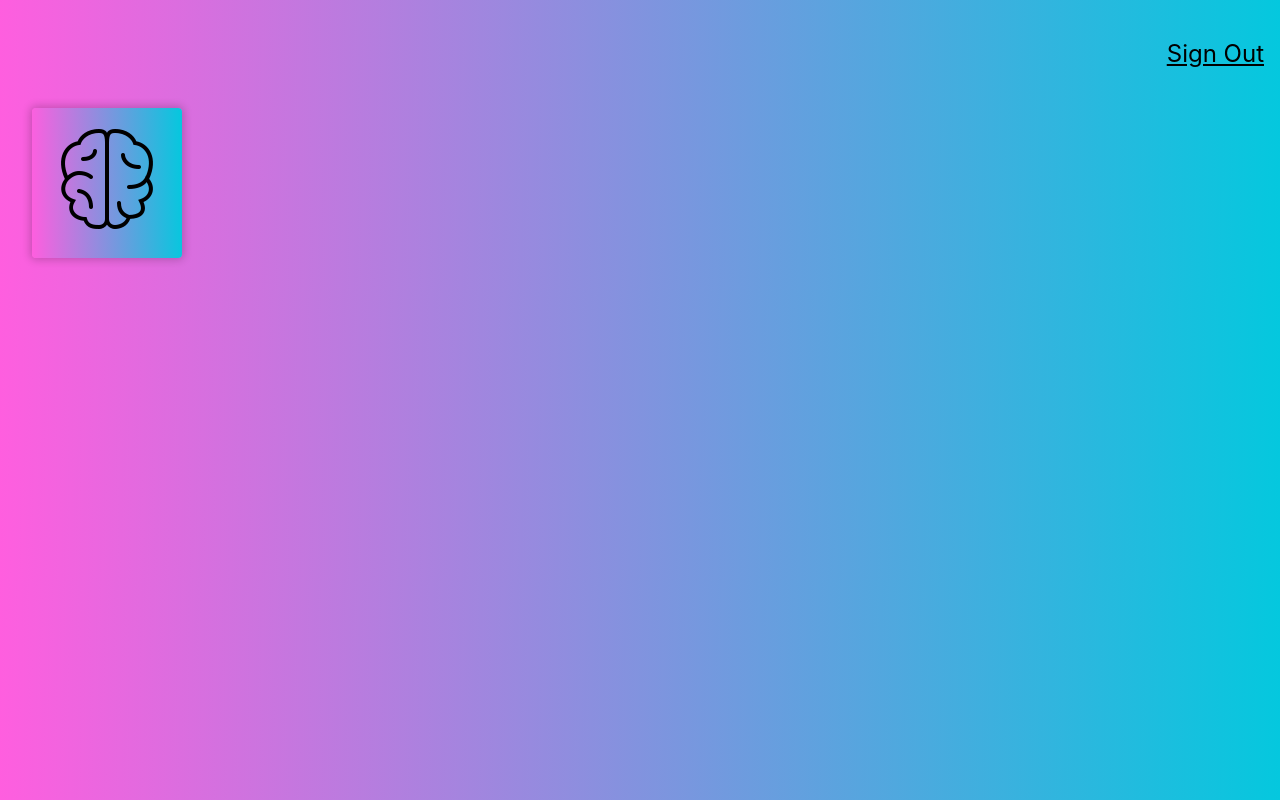
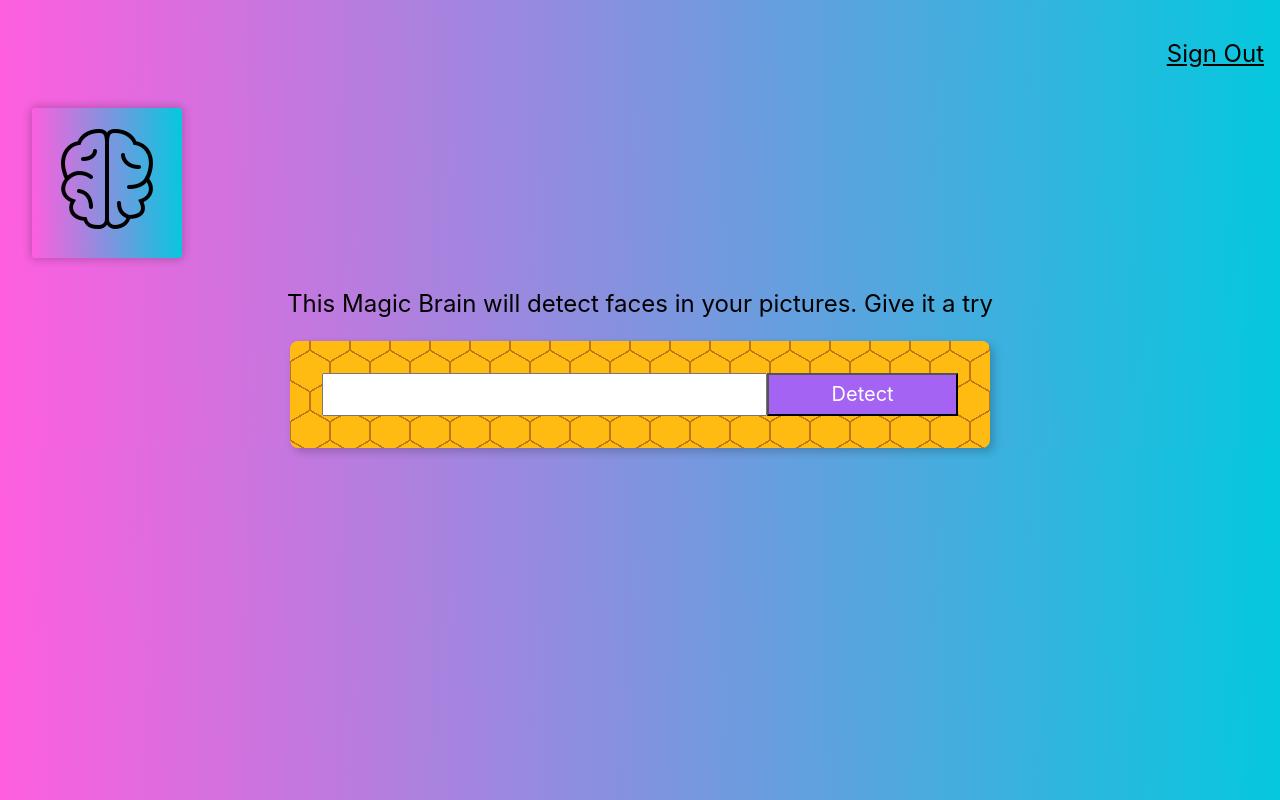
Before and after one commit to joeyturbo/face-recognition-brain, a React (Create React App) app: page / in a window 1280 px wide. Built offline with nearby package versions, Linux system fonts and the light colour scheme.

Commit message:
built out ImageLinkForm

```diff
--- a/src/App.css
+++ b/src/App.css
@@ -1,5 +1,10 @@
 .App {
   text-align: center;
+}
+
+.center {
+  display: flex;
+  justify-content: center;
 }
 
 .App-logo {
--- a/src/App.js
+++ b/src/App.js
@@ -1,6 +1,7 @@
 import React, { Component } from 'react';
 import Navigation from './Components/Navigation/Navigation'
 import Logo from './Components/Logo/Logo';
+import ImageLinkForm from './Components/ImageLinkForm/ImageLinkForm';
 import './App.css';
 import 'tachyons';
 
@@ -10,8 +11,8 @@
       <div className="App">
         <Navigation />
         <Logo />
-        {/* <ImageLinkForm />
-        <FaceRecognition /> */}
+        <ImageLinkForm />
+        {/* <FaceRecognition /> */}
       </div>
     )
   }
--- /dev/null
+++ b/src/Components/ImageLinkForm/ImageLinkForm.css
@@ -0,0 +1,11 @@
+.form {
+    width: 700px;
+    background:
+    radial-gradient(circle farthest-side at 0% 50%,#fb1 23.5%,rgba(240,166,17,0) 0)21px 30px,
+    radial-gradient(circle farthest-side at 0% 50%,#B71 24%,rgba(240,166,17,0) 0)19px 30px,
+    linear-gradient(#fb1 14%,rgba(240,166,17,0) 0, rgba(240,166,17,0) 85%,#fb1 0)0 0,
+    linear-gradient(150deg,#fb1 24%,#B71 0,#B71 26%,rgba(240,166,17,0) 0,rgba(240,166,17,0) 74%,#B71 0,#B71 76%,#fb1 0)0 0,
+    linear-gradient(30deg,#fb1 24%,#B71 0,#B71 26%,rgba(240,166,17,0) 0,rgba(240,166,17,0) 74%,#B71 0,#B71 76%,#fb1 0)0 0,
+    linear-gradient(90deg,#B71 2%,#fb1 0,#fb1 98%,#B71 0%)0 0 #fb1;
+    background-size: 40px 60px;
+}
--- /dev/null
+++ b/src/Components/ImageLinkForm/ImageLinkForm.js
@@ -0,0 +1,20 @@
+import React from 'react';
+import './ImageLinkForm.css';
+
+const ImageLinkForm = () => {
+    return (
+        <div>
+            <p className="f3">
+                {'This Magic Brain will detect faces in your pictures. Give it a try'}
+            </p>
+            <div className="center">
+                <div className=" form center pa4 br3 shadow-5">
+                    <input className="f4 pa2 w-70 center" type="text" />
+                    <button className="w-30 grow f4 link ph3 pv2 dib white bg-light-purple">Detect</button>
+                </div>
+            </div>
+        </div>
+    )
+};
+
+export default ImageLinkForm;
--- a/src/index.css
+++ b/src/index.css
@@ -8,6 +8,10 @@
   background: linear-gradient(89deg, #FF5EDF 0%, #04C8DE 100%)
 }
 
+button {
+  cursor: pointer;
+}
+
 code {
   font-family: source-code-pro, Menlo, Monaco, Consolas, 'Courier New',
     monospace;
```
